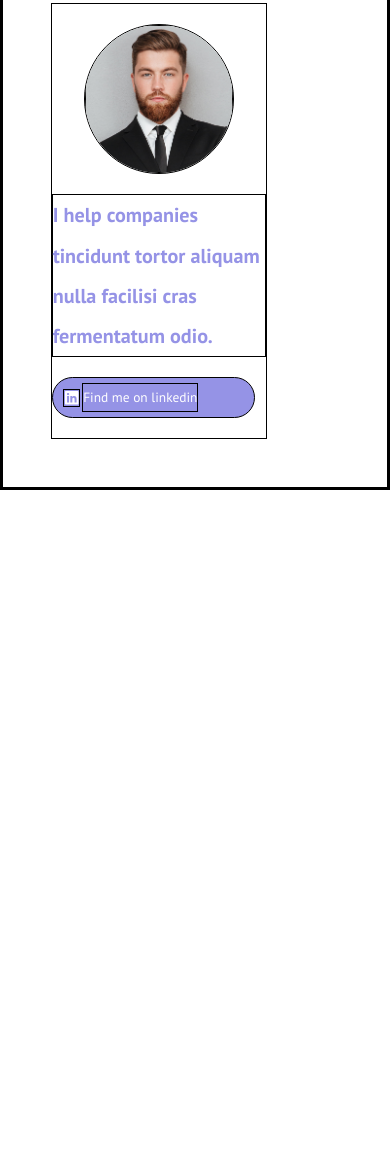
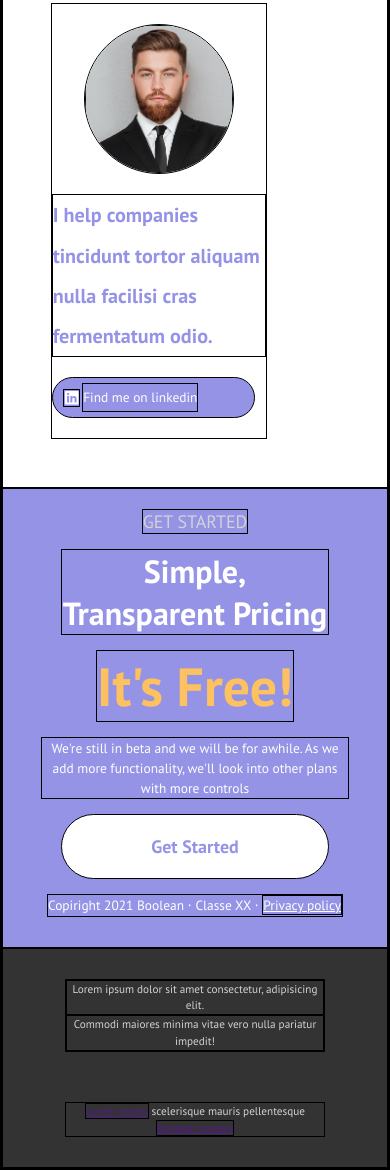
Before and after one commit to BernardoCosmi/htmlcss-responsive-layout, a plain HTML site: page index.html in a window 390 px wide. Shown: the part 7735-8905 px from the top of the page. Before the commit the page ends 8225 px from the top, so only its background shows below. Drawn offline with Linux system fonts and the light colour scheme.

Commit message:
Section 6-7  complete - Desktop, Tablet and Mobile

```diff
--- a/assets/css/style.css
+++ b/assets/css/style.css
@@ -389,8 +389,69 @@ header{
     text-decoration: none;
     color: white;
 }
+/* SECTION 6 */
+.get-started{
+    width: 100%;
+    display: flex;
+    flex-direction: column;
+    align-items: center;
+    gap: 15px;
+    background-color: #9593e6;
+    color: white;
+    padding-bottom: 30px;
+}
+.get-started>span{
+    text-transform:uppercase;
+    margin-top: 20px;
+    color: lightgrey;
+}
+.get-started>h2{
+    text-transform: capitalize;
+    font-size: xx-large;
+}
+.get-started>h1{
+    font-size: 400%;
+    text-transform: capitalize;
+    color: #fdc15f;
+}
+.get-started>p{
+    line-height: 1.5;
+    max-width: 60%;
+    text-align: center;
+}
+.get-started>a{
+    padding: 10px 30px;
+    background-color: white;
+    text-decoration: none;
+    font-weight: bold;
+    color: #9593e6;
+    border-radius: 25px;
+}
+.get-started>p>a{
+    color: white;
+}
+/* SECTION 7 (FOOTER) */
+footer{
+    display: flex;
+    flex-direction: column;
+    align-items: center;
+    gap: 50px;
+    padding: 30px;
+    background-color: #333333;
+    color: lightgrey;
+    line-height: 1.5;
+}
+footer>div{
+    max-width: 50%;
+    text-align: center;
+    font-size: smaller;
 
-
+}
+footer>p{
+    max-width: 50%;
+    text-align: center;
+    font-size: smaller;
+}
 
 
 
@@ -563,7 +624,65 @@ header{
         margin: 10%;
         align-self: flex-start;
     }
+/* SECTION 6 */
+    .get-started{
+        font-size: larger;
+    }
+    .get-started>span{
+        font-size: large;
+    }
+    .get-started>h2{
+        max-width: 70%;
+        text-align: center;
+    }
+    .get-started>p{
+        max-width: 80%;
+    }
+    .get-started>a{
+        padding: 20px;
+        width: 70%;
+        text-align: center;
+        font-size: large;
+        color: #9593e6;
+        border-radius: 45px;
+    }
+/* SECTION 7 */
+    footer{
+        font-size: larger;
+    }
+    footer>div{
+        max-width: 80%;
+    }
+    footer>p{
+        max-width: 80%;
+    }
 }
+
+
+
+
+
+
+
+
+
+
+
+
+
+
+
+
+
+
+
+
+
+
+
+
+
+
 
 /* ANCHOR Tablet version */
 @media screen and (max-width:768px) and (min-width:426px){
--- a/index.html
+++ b/index.html
@@ -178,5 +178,22 @@
             </div>
         </div>
     </section>
+<!-- SECTION 6 -->
+    <section class="get-started">
+        <span>get started</span>
+        <h2>simple, transparent pricing</h2>
+        <h1>it's free!</h1>
+        <p>We're still in beta and we will be for awhile. As we add more functionality, we'll look into other plans with more controls</p>
+        <a href="">Get Started</a>
+        <p>Copiright 2021 Boolean &#8901; Classe XX &#8901; <a href=""> Privacy policy</a></p>
+    </section>
+<!-- SECTION 7 (FOOTER) -->
+    <footer>
+        <div>
+            <p>Lorem ipsum dolor sit amet consectetur, adipisicing elit.</p>
+            <p>Commodi maiores minima vitae vero nulla pariatur impedit!</p>
+        </div>
+        <p><a href="">Lorem ipsum</a> scelerisque mauris pellentesque <a href="">Boolean careers</a></p>
+    </footer>
 </body>
 </html>
```
